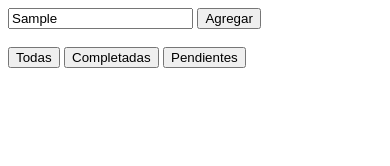
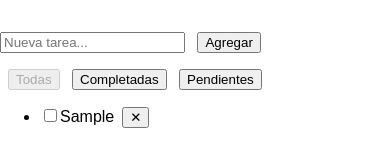
Before and after one commit to CristopherJMB/Practicas, a website: page PracticasModulo02/index.html in a window 390 px wide. Both pictures are taken after typing "Sample" into the empty fields and a click on the button "Agregar". Drawn offline with Linux system fonts and the light colour scheme.

Commit message:
feat: correccion de las funciones, modulos y muestra de marcar y descarcar los items de las listas

```diff
--- a/PracticasModulo02/app.js
+++ b/PracticasModulo02/app.js
@@ -1,8 +1,92 @@
-//Definicion de variables locales y referencial al DOM
+import { Task } from './task.js';
 
-const task = [];
-const inputEl = document.getElementById("task-input");
-const addBtn = document.getElementById("add-button");
-const listEl = document.getElementById("task-list");
-const filterBtns = document.getElementById("[data-filtrer]");
-let currentFilter = "all";
+// Referencias al DOM y estado global
+const tasks       = [];
+const inputEl     = document.getElementById('task-input');
+const addBtn      = document.getElementById('add-btn');
+const listEl      = document.getElementById('task-list');
+const filterBtns  = document.querySelectorAll('[data-filter]');
+let currentFilter = 'all';
+
+// Función que actualiza la lista en pantalla
+function mostrarTareas() {
+  // Limpio el contenedor
+  listEl.innerHTML = '';
+
+  // Decido qué tareas mostrar según currentFilter
+  const listaFiltrada = tasks.filter(t => {
+    if (currentFilter === 'all')      return true;
+    if (currentFilter === 'completed') return t.completed;
+    if (currentFilter === 'pending')   return !t.completed;
+  });
+
+  // Por cada tarea, creo un <li> con checkbox, texto y botón de borrar
+  listaFiltrada.forEach(task => {
+    const li = document.createElement('li');
+
+    // Checkbox para marcar completado
+    const chk = document.createElement('input');
+    chk.type = 'checkbox';
+    chk.checked = task.completed;
+    chk.addEventListener('click', () => {
+      task.toggle();
+      mostrarTareas(); // vuelvo a renderizar
+    });
+
+    // Span con el nombre
+    const span = document.createElement('span');
+    span.textContent = task.name;
+    if (task.completed) {
+      span.classList.add('completed');
+    }
+
+    // Botón de eliminar
+    const delBtn = document.createElement('button');
+    delBtn.textContent = '✕';
+    delBtn.addEventListener('click', () => {
+      eliminarTarea(task.id);
+      mostrarTareas();
+    });
+
+    // Inserto en el <li> y luego al <ul>
+    li.append(chk, span, delBtn);
+    listEl.append(li);
+  });
+}
+
+// Funciones de lógica
+function agregarTarea(name) {
+  if (!name.trim()) return;         // no agrego si está vacío
+  const nueva = new Task(name);
+  tasks.push(nueva);
+}
+
+function eliminarTarea(id) {
+  const idx = tasks.findIndex(t => t.id === id);
+  if (idx >= 0) tasks.splice(idx, 1);
+}
+
+// Event listeners
+addBtn.addEventListener('click', () => {
+  agregarTarea(inputEl.value);
+  inputEl.value = '';
+  mostrarTareas();
+});
+
+inputEl.addEventListener('keyup', e => {
+  if (e.key === 'Enter') addBtn.click();
+});
+
+filterBtns.forEach(btn => {
+  btn.addEventListener('click', () => {
+    // Actualizo el filtro activo
+    currentFilter = btn.getAttribute('data-filter');
+    // Marco/desmarco visualmente el botón activo
+    filterBtns.forEach(b => b.disabled = false);
+    btn.disabled = true;
+    mostrarTareas();
+  });
+});
+
+
+mostrarTareas();
--- a/PracticasModulo02/index.html
+++ b/PracticasModulo02/index.html
@@ -2,46 +2,37 @@
 <html lang="es">
 <head>
   <meta charset="utf-8">
-        <meta http-equiv="X-UA-Compatible" content="IE=edge">
-        <title>LIsta de tareas</title>
+  <title>Lista de tareas</title>
   <style>
-            body{
+    body {
       font-family: sans-serif;
       max-width: 600px;
-                margin: 2erm auto;
+      margin: 2rem auto;
     }
-
     .completed {
       text-decoration: line-through;
       color: #888;
     }
-
-            button{
-                margin-left: 5erm;
+    button {
+      margin-left: 0.5rem;
     }
   </style>
-
 </head>
 <body>
-
-    <!-- Imputs y botones de filtro-->
+  <!-- Input y botón -->
   <input type="text" id="task-input" placeholder="Nueva tarea...">
   <button id="add-btn">Agregar</button>
-    <br>
 
-    </br>
-
-    <!--Botones de filtros-->
-    <div style="margin-top:1erm;">
-        <button data-filter="all">Todas</button>
+  <!-- Filtros -->
+  <div style="margin-top:1rem;">
+    <button data-filter="all" disabled>Todas</button>
     <button data-filter="completed">Completadas</button>
     <button data-filter="pending">Pendientes</button>
   </div>
 
-    <!--Contenedores donde se muestran las tareas-->
+  <!-- Lista -->
   <ul id="task-list"></ul>
 
-    <!--Cargar la vista-->
-        <script src="app.js" ></script>
+  <script type="module" src="./app.js"></script>
 </body>
 </html>
--- /dev/null
+++ b/PracticasModulo02/task.js
@@ -0,0 +1,9 @@
+export class Task {
+    constructor(name) {
+        this.completed = false;
+        this.id = Task.nextId++;
+        this.name = name;
+    }
+    toggle() { this.completed = !this.completed; }
+}
+Task.nextId = 1;
--- /dev/null
+++ b/PracticasModulo02/task.ts
@@ -0,0 +1,12 @@
+
+export class Task {
+  static nextId = 1;
+  id: number;
+  name: string;
+  completed = false;
+  constructor(name: string) {
+    this.id = Task.nextId++;
+    this.name = name;
+  }
+  toggle() { this.completed = !this.completed; }
+}
```
Also changed, not shown: PracticasModulo02/app.ts (deleted, +0 -26 lines), PracticasModulo02/tsconfig.json (added, +113 -0 lines). Lines whose indentation alone changed are shown as unchanged.
